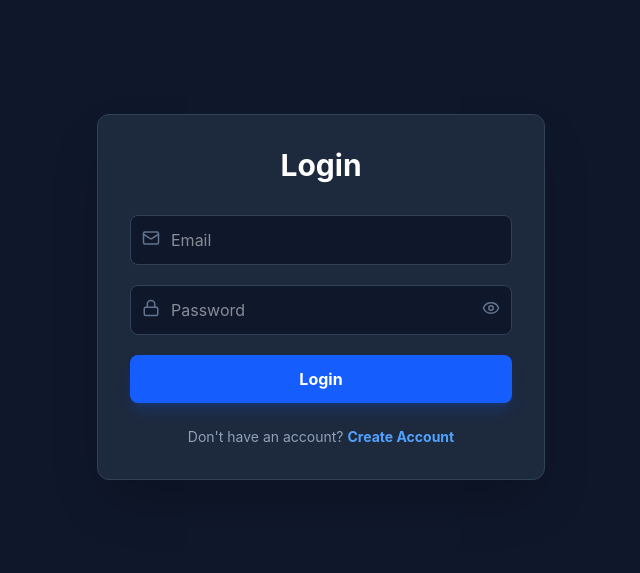
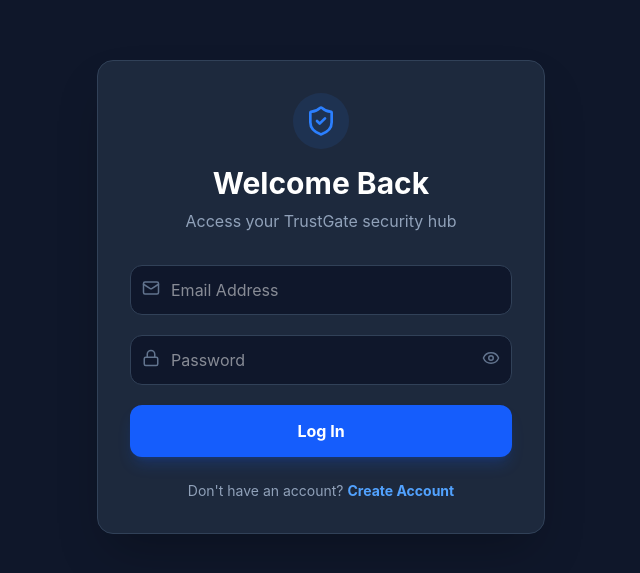
Before and after one commit to juliusmwas/TrustGate-Auth, a React (Vite) app in the folder frontend/: page /login in a window 1280 px wide. Shown: the part 103-676 px from the top of the page, without its empty margins (319-959 px from the left). Built offline with nearby package versions, Linux system fonts and the light colour scheme.

Commit message:
Updated the login.jsx

```diff
--- a/frontend/src/pages/Login.jsx
+++ b/frontend/src/pages/Login.jsx
@@ -1,40 +1,54 @@
+/**
+ * @file Login.jsx
+ * @description Secure production-grade login gateway using HttpOnly cookies instead of LocalStorage.
+ */
 import React, { useState } from "react";
 import axios from "axios";
 import { Link, useNavigate } from "react-router-dom";
-import { Eye, EyeOff, Lock, Mail } from "lucide-react";
+import { Eye, EyeOff, Lock, Mail, ShieldCheck } from "lucide-react";
 
 const Login = () => {
   const [formData, setFormData] = useState({ email: "", password: "" });
   const [showPassword, setShowPassword] = useState(false);
-  const [status, setStatus] = useState("");
-  const navigate = useNavigate(); // Hook for redirection
+  const [status, setStatus] = useState({ type: "", msg: "" });
+  const navigate = useNavigate();
 
   const handleLogin = async (e) => {
     e.preventDefault();
     try {
+      // CRUCIAL: 'withCredentials: true' tells the browser to accept cookies from the backend cross-origin
       const res = await axios.post(
         "http://localhost:5000/api/auth/login",
         formData,
+        { withCredentials: true },
       );
 
-      localStorage.setItem("token", res.data.token);
-      setStatus("✅ Login Success! Redirecting...");
+      setStatus({ type: "success", msg: "✅ Login Success! Redirecting..." });
 
-      // Redirect to the Auth Dashboard/Home after 1.5 seconds
       setTimeout(() => {
         navigate("/dashboard");
       }, 1500);
     } catch (err) {
-      setStatus("❌ " + (err.response?.data?.message || "Login failed"));
+      setStatus({
+        type: "error",
+        msg: err.response?.data?.message || "Login failed",
+      });
     }
   };
 
   return (
-    <div className="min-h-screen flex items-center justify-center bg-slate-900 px-4">
-      <div className="bg-slate-800 p-8 rounded-xl border border-slate-700 w-full max-w-md shadow-2xl">
-        <h2 className="text-3xl font-bold text-white mb-8 text-center">
-          Login
-        </h2>
+    <div className="min-h-screen flex items-center justify-center bg-[#0F172A] p-4 font-sans">
+      <div className="w-full max-w-md bg-slate-800 border border-slate-700 rounded-2xl shadow-2xl p-8">
+        {/* Branding header block */}
+        <div className="text-center mb-8">
+          <div className="inline-flex p-3 bg-blue-500/10 rounded-full mb-4 text-blue-500">
+            <ShieldCheck size={32} />
+          </div>
+          <h2 className="text-3xl font-bold text-white">Welcome Back</h2>
+          <p className="text-slate-400 mt-2">
+            Access your TrustGate security hub
+          </p>
+        </div>
 
         <form onSubmit={handleLogin} className="space-y-5">
           <div className="relative">
@@ -44,9 +58,9 @@
             />
             <input
               type="email"
-              placeholder="Email"
+              placeholder="Email Address"
               required
-              className="w-full pl-10 pr-4 py-3 bg-slate-900 rounded-lg text-white border border-slate-700 focus:border-blue-500 outline-none transition"
+              className="w-full pl-10 pr-4 py-3 bg-slate-900 border border-slate-700 rounded-xl text-white focus:border-blue-500 outline-none transition"
               onChange={(e) =>
                 setFormData({ ...formData, email: e.target.value })
               }
@@ -62,7 +76,7 @@
               type={showPassword ? "text" : "password"}
               placeholder="Password"
               required
-              className="w-full pl-10 pr-12 py-3 bg-slate-900 rounded-lg text-white border border-slate-700 focus:border-blue-500 outline-none transition"
+              className="w-full pl-10 pr-12 py-3 bg-slate-900 border border-slate-700 rounded-xl text-white focus:border-blue-500 outline-none transition"
               onChange={(e) =>
                 setFormData({ ...formData, password: e.target.value })
               }
@@ -76,8 +90,8 @@
             </button>
           </div>
 
-          <button className="w-full bg-blue-600 py-3 rounded-lg font-bold text-white hover:bg-blue-500 transition transform active:scale-95 shadow-lg shadow-blue-600/20">
-            Login
+          <button className="w-full bg-blue-600 hover:bg-blue-500 text-white font-bold py-3.5 rounded-xl transition shadow-lg shadow-blue-600/20 active:scale-95">
+            Log In
           </button>
         </form>
 
@@ -93,12 +107,16 @@
           </p>
         </div>
 
-        {status && (
-          <p
-            className={`mt-4 text-center text-sm font-medium ${status.includes("✅") ? "text-emerald-400" : "text-red-400"}`}
+        {status.msg && (
+          <div
+            className={`mt-6 p-3 rounded-lg text-center text-sm font-medium ${
+              status.type === "success"
+                ? "bg-emerald-500/10 text-emerald-400 border border-emerald-500/20"
+                : "bg-red-500/10 text-red-400 border border-red-500/20"
+            }`}
           >
-            {status}
-          </p>
+            {status.msg}
+          </div>
         )}
       </div>
     </div>
```
